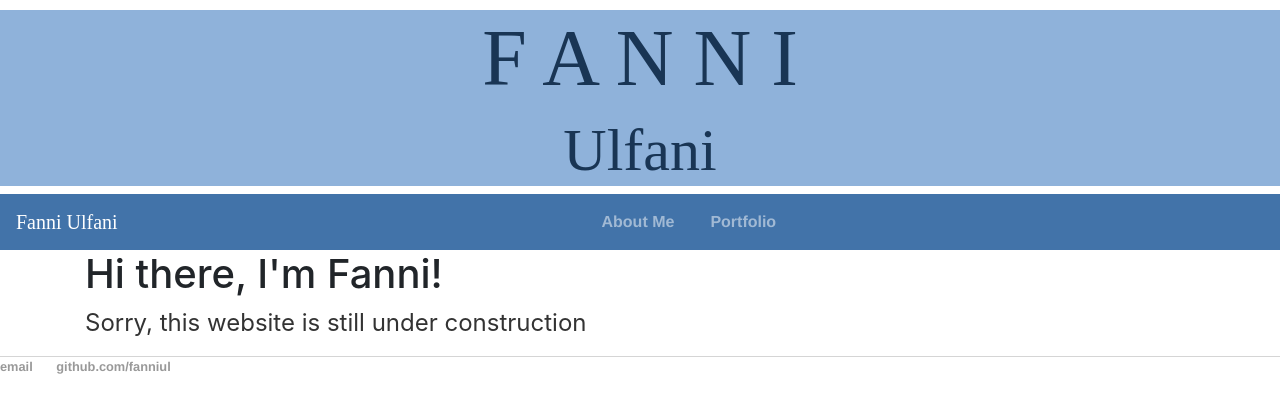
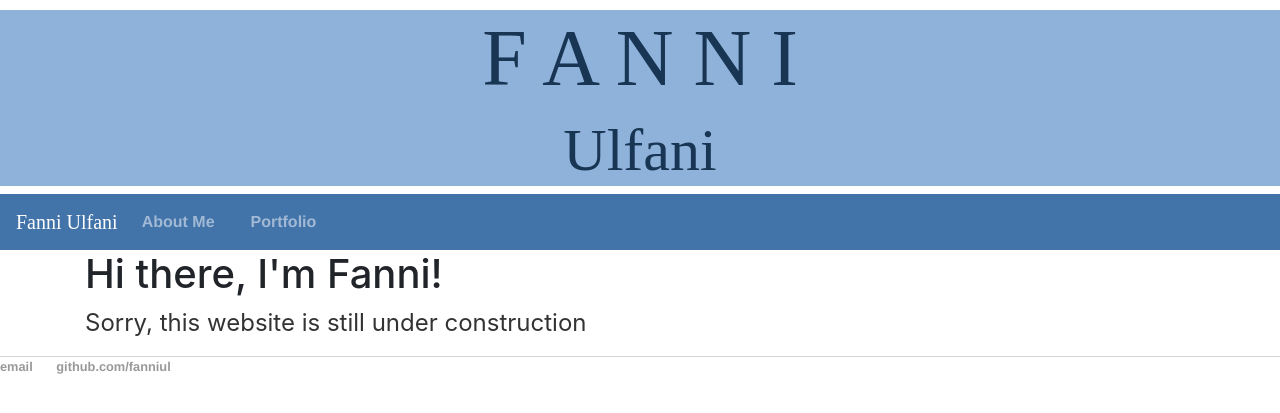
Before and after one commit to fanniul/fanniul.github.io, a Jekyll site: the page built from index.html, in a window 1280 px wide. Shown: the top 413 px of the page. Built offline with Jekyll 4.4.1, drawn with Linux system fonts in a browser that asks for light colours; comment, search, counter and statistics services are not loaded.

Commit message:
Update default.html

```diff
--- a/_layouts/default.html
+++ b/_layouts/default.html
@@ -36,7 +36,7 @@
 			  <button class="navbar-toggler" type="button" data-toggle="collapse" data-target="#collapsibleNavbar">
 			    <span class="navbar-toggler-icon"></span>
 			  </button>
-			  <div class="collapse navbar-collapse justify-content-center" style="font-family: Montserrat" id="collapsibleNavbar">
+			  <div class="collapse navbar-collapse" style="font-family: Montserrat" id="collapsibleNavbar">
 			    <ul class="navbar-nav">
 			      <li class="nav-item">
 				<a class="nav-link" href="/about">About Me</a>
```
